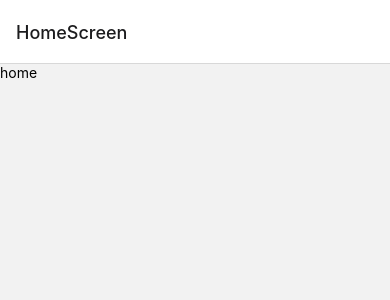
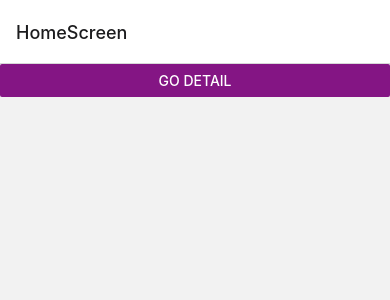
Before and after one commit to fatihazir/Famobi, a React Native app: screen / in a window 390 px wide. Shown: the top 300 px of the page. Built offline with nearby package versions, Linux system fonts and the light colour scheme.

Commit message:
navigation ts

```diff
--- /dev/null
+++ b/src/models/typescript/navigation/index.ts
@@ -0,0 +1,4 @@
+export interface useNavigationModel {
+    navigate: (arg0: string) => void,
+    goBack: () => void
+}
--- a/src/screens/HomeScreen.tsx
+++ b/src/screens/HomeScreen.tsx
@@ -2,13 +2,22 @@ import React from 'react';
 import {
     View,
     StyleSheet,
-    Text
+    Text,
+    Button
 } from 'react-native';
+import { useNavigation } from '@react-navigation/native';
+import { routes } from '../utilities/routes/index';
+import { useNavigationModel } from '../models/typescript/navigation';
 
 function HomeScreen(): JSX.Element {
+    const navigation: useNavigationModel = useNavigation();
     return (
         <View style={styles.container}>
-            <Text>home</Text>
+            <Button
+                onPress={() => { navigation.navigate(routes.GameDetailScreen) }}
+                title="Go detail"
+                color="#841584"
+            />
         </View>
     );
 }
```
